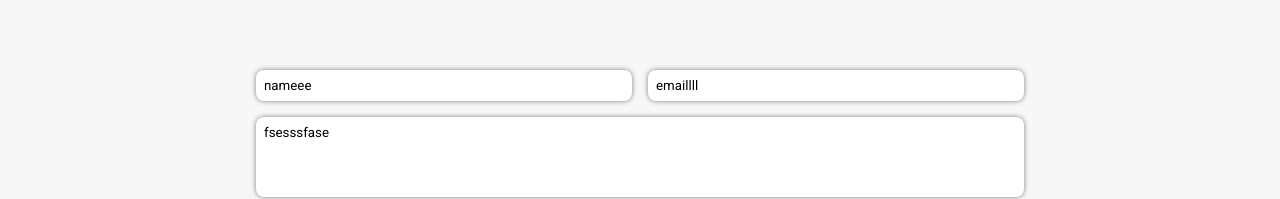
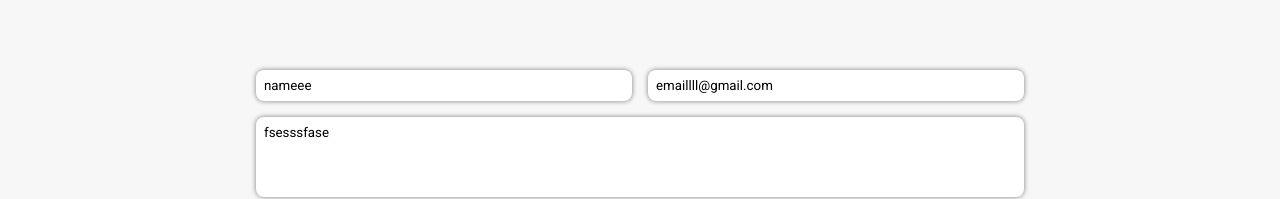
Before and after one commit to ae95caba/portfolio, a React (Vite) app: page / in a window 1280 px wide. Shown: the part 3975-4174 px from the top of the page. Built offline with nearby package versions, Linux system fonts and the light colour scheme.

Commit message:
try netlify forms #4

```diff
--- a/src/components/Contact.tsx
+++ b/src/components/Contact.tsx
@@ -26,7 +26,7 @@ export default function Contact() {
             type="email"
             placeholder="Email"
             name="email"
-            value="emaillll"
+            value="emaillll@gmail.com"
           />
 
           <textarea
```
